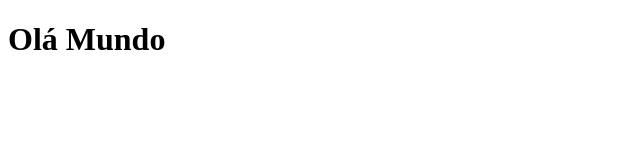
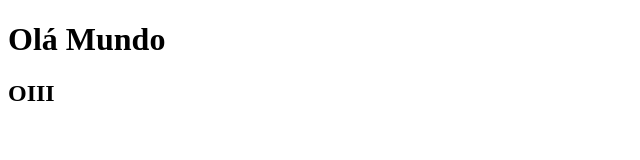
Before and after one commit to BiaTorres2004/AulaGit, a plain HTML site: page index.html in a window 1280 px wide. Shown: the full height of the page, 0-640 px from the left. Drawn offline with Linux system fonts and the light colour scheme.

Commit message:
Olaaaaaa
tudo bem

```diff
--- a/index.html
+++ b/index.html
@@ -8,5 +8,6 @@
 </head>
 <body>
     <h1>Olá Mundo</h1>
+    <h2>OIII</h2>
 </body>
 </html>
```
